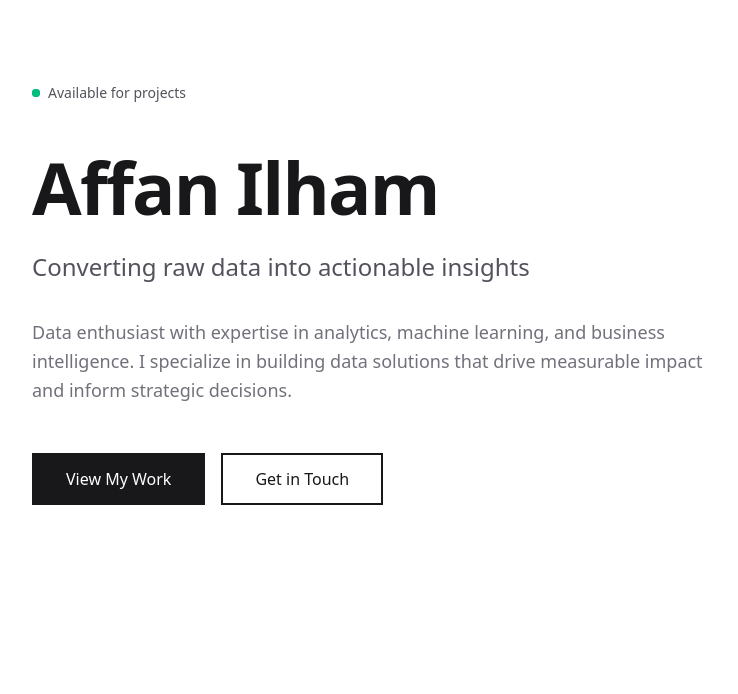
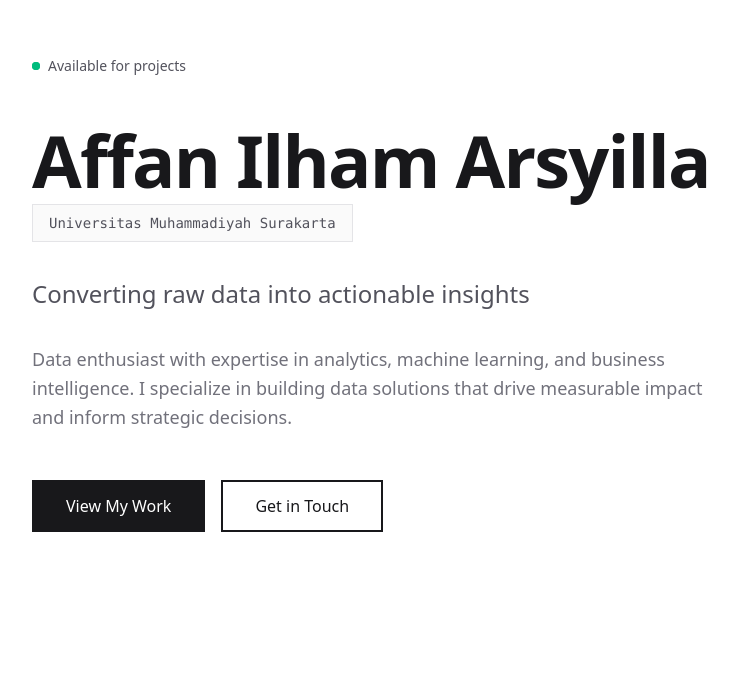
Before and after one commit to cokecaine/portoaffan, a Next.js app: page / in a window 1280 px wide. Shown: the part 106-800 px from the top of the page, without its empty margins (224-962 px from the left). Built offline with nearby package versions, Linux system fonts and the light colour scheme.

Commit message:
Update portfolio metadata and add education details; enhance Hero component with education badge

```diff
--- a/app/layout.tsx
+++ b/app/layout.tsx
@@ -13,24 +13,48 @@ const geistMono = Geist_Mono({
 });
 
 export const metadata: Metadata = {
-  title: "Affan Ilham - Data Enthusiast & Analytics Professional",
+  title: "Affan Ilham Arsyilla - Data Enthusiast & Analytics Professional",
   description:
-    "Portfolio of Affan Ilham, a data enthusiast specializing in analytics, machine learning, and business intelligence. Converting raw data into actionable insights.",
+    "Portfolio of Affan Ilham Arsyilla, a data enthusiast and analytics professional from Universitas Muhammadiyah Surakarta. Specializing in data analysis, machine learning, and business intelligence. Converting raw data into actionable insights.",
   keywords: [
+    "Affan Ilham Arsyilla",
     "data analyst",
+    "data enthusiast",
     "machine learning",
     "analytics",
     "Python",
     "SQL",
     "Tableau",
+    "business intelligence",
+    "Universitas Muhammadiyah Surakarta",
   ],
-  authors: [{ name: "Affan Ilham" }],
+  authors: [{ name: "Affan Ilham Arsyilla" }],
+  creator: "Affan Ilham Arsyilla",
   openGraph: {
     type: "website",
     url: "https://affan-ilham.com",
-    title: "Affan Ilham - Data Enthusiast & Analytics Professional",
+    title: "Affan Ilham Arsyilla - Data Enthusiast & Analytics Professional",
     description:
-      "Portfolio of Affan Ilham, a data enthusiast specializing in analytics, machine learning, and business intelligence.",
+      "Portfolio of Affan Ilham Arsyilla from Universitas Muhammadiyah Surakarta. Data enthusiast specializing in analytics, machine learning, and business intelligence.",
+    siteName: "Affan Ilham Arsyilla Portfolio",
+    locale: "id_ID",
+  },
+  twitter: {
+    card: "summary_large_image",
+    title: "Affan Ilham Arsyilla - Data Enthusiast & Analytics Professional",
+    description:
+      "Converting raw data into actionable insights. Data analyst specializing in Python, SQL, Tableau, and machine learning.",
+  },
+  robots: {
+    index: true,
+    follow: true,
+    googleBot: {
+      index: true,
+      follow: true,
+    },
+  },
+  alternates: {
+    canonical: "https://affan-ilham.com",
   },
 };
 
@@ -39,12 +63,45 @@ export default function RootLayout({
 }: Readonly<{
   children: React.ReactNode;
 }>) {
+  const jsonLd = {
+    "@context": "https://schema.org",
+    "@type": "Person",
+    name: "Affan Ilham Arsyilla",
+    url: "https://affan-ilham.com",
+    jobTitle: "Data Analyst & Data Enthusiast",
+    description:
+      "Data enthusiast specializing in analytics, machine learning, and business intelligence",
+    knowsAbout: [
+      "Data Analysis",
+      "Machine Learning",
+      "Python",
+      "SQL",
+      "Tableau",
+      "Business Intelligence",
+    ],
+    alumniOf: {
+      "@type": "EducationalOrganization",
+      name: "Universitas Muhammadiyah Surakarta",
+      location: "Surakarta, Indonesia",
+    },
+    sameAs: [
+      "https://linkedin.com/in/affan-ilham",
+      "https://github.com/affanilham",
+    ],
+  };
+
   return (
     <html
       lang="en"
       className={`${geistSans.variable} ${geistMono.variable} h-full antialiased scroll-smooth`}
       suppressHydrationWarning
     >
+      <head>
+        <script
+          type="application/ld+json"
+          dangerouslySetInnerHTML={{ __html: JSON.stringify(jsonLd) }}
+        />
+      </head>
       <body className="min-h-full flex flex-col text-zinc-900 dark:text-white bg-white dark:bg-black">
         {children}
       </body>
--- a/components/Hero.tsx
+++ b/components/Hero.tsx
@@ -1,6 +1,7 @@
 "use client";
 
 import { motion } from "framer-motion";
+import { education } from "@/data/portfolio";
 
 export function Hero() {
   const containerVariants = {
@@ -48,10 +49,20 @@ export function Hero() {
         {/* Main Headline */}
         <motion.h1
           variants={itemVariants}
-          className="text-6xl sm:text-7xl font-bold tracking-tight text-zinc-900 dark:text-white mb-6 leading-none"
+          className="text-6xl sm:text-7xl font-bold tracking-tight text-zinc-900 dark:text-white mb-2 leading-none"
         >
-          Affan Ilham
+          Affan Ilham Arsyilla
         </motion.h1>
+
+        {/* Education Badge */}
+        <motion.div
+          variants={itemVariants}
+          className="mb-8 inline-flex items-center gap-2 px-4 py-2 bg-zinc-50 dark:bg-zinc-900/50 border border-zinc-200 dark:border-zinc-800"
+        >
+          <span className="text-sm font-mono text-zinc-600 dark:text-zinc-400">
+            {education.school}
+          </span>
+        </motion.div>
 
         {/* Sub-headline */}
         <motion.p
--- a/data/portfolio.ts
+++ b/data/portfolio.ts
@@ -61,3 +61,9 @@ export const socialLinks: SocialLink[] = [
     url: "mailto:affan@example.com",
   },
 ];
+
+export const education = {
+  school: "Universitas Muhammadiyah Surakarta",
+  location: "Surakarta, Indonesia",
+  focus: "Data Science & Information Technology",
+};
```
